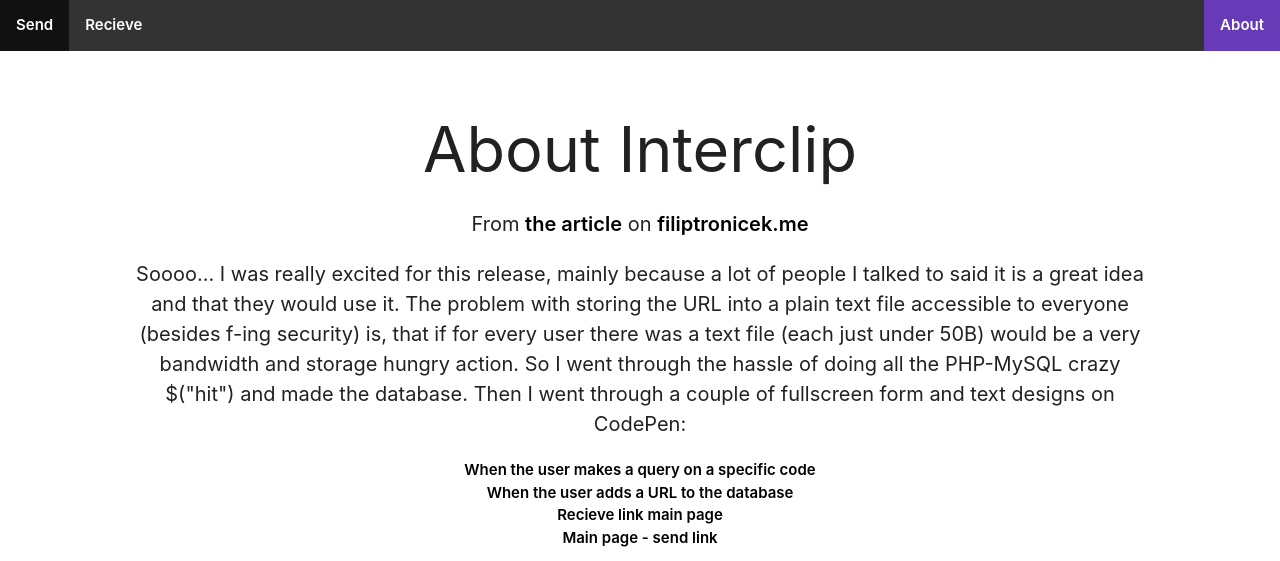
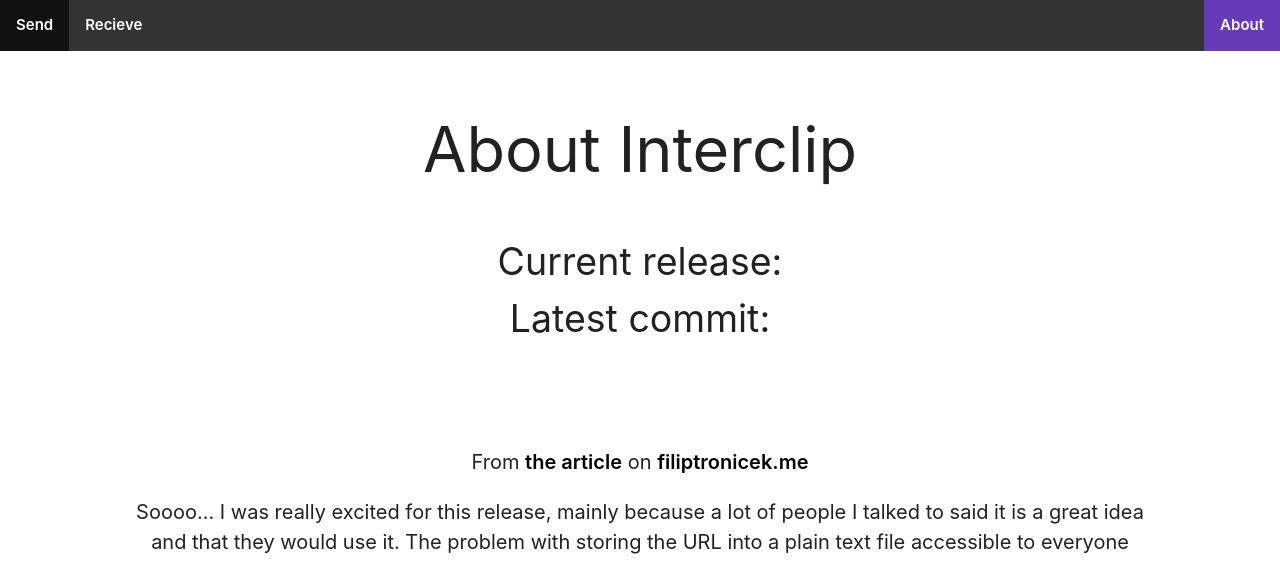
Before and after one commit to Storm-Logic/interclip, a PHP site: page /about.html in a window 1280 px wide. Shown: the top 561 px of the page. Run offline with PHP 8.4, Linux system fonts and the light colour scheme; some libraries are stand-ins or nearby versions.

Commit message:
Added details to the repo

```diff
--- a/about.html
+++ b/about.html
@@ -17,6 +17,15 @@
 
 	<div class="center">
 <h1>About Interclip</h1>
+
+<div id="repoInfo">
+
+Current release: <span id="version"></span>
+<br />
+Latest commit: <span id="commit"></span>
+
+</div>
+
 <p>From  <a href="http://filiptronicek.me/interclip-3/"> the article</a> on <a href="http://filiptronicek.me">filiptronicek.me </a></p>
 <p><p>Soooo...
 I was really excited for this release, mainly because a lot of people I talked to said it is a great idea and that they would use it. The problem with storing the URL into a plain text file accessible to everyone (besides f-ing security) is, that if for every user there was a text file (each just under 50B) would be a very bandwidth and storage hungry action. So I went through the hassle of doing all the PHP-MySQL crazy $(&quot;hit&quot;) and made the database. Then I went through a couple of fullscreen form and text designs on CodePen:</p>
@@ -36,8 +45,9 @@ I was really excited for this release, mainly because a lot of people I talked t
 </p>
 </div>
  <!-- Compiled and minified JavaScript -->
+ <script src='https://cdnjs.cloudflare.com/ajax/libs/jquery/2.1.3/jquery.min.js'></script>
  <script src="https://cdnjs.cloudflare.com/ajax/libs/materialize/1.0.0/js/materialize.min.js"></script>
-
+<script src="js/about.js"></script>
 
 
 
--- a/css/about.css
+++ b/css/about.css
@@ -39,3 +39,8 @@ ul.nav {
   .active {
     background-color: #673ab7;
   }
+  #repoInfo {
+    margin-top: 50px;
+    margin-bottom: 100px;
+    font-size: 2.5rem;
+  }
--- /dev/null
+++ b/js/about.js
@@ -0,0 +1,8 @@
+$.get('https://api.github.com/repos/filiptronicek/Interclip/releases', {}, function(data) {
+    $("#version").append("<a href='"+data[0].html_url+"'>"+data[0].tag_name+"</a>");
+
+});
+$.get('https://api.github.com/repos/filiptronicek/Interclip/commits', {}, function(data) {
+
+$("#commit").append("<a href='"+data[0].html_url+"'>"+data[0].commit.message+"</a> by <a href='"+data[0].author.html_url +"'>" + data[0].commit.author.name + "</a>");
+});
```
